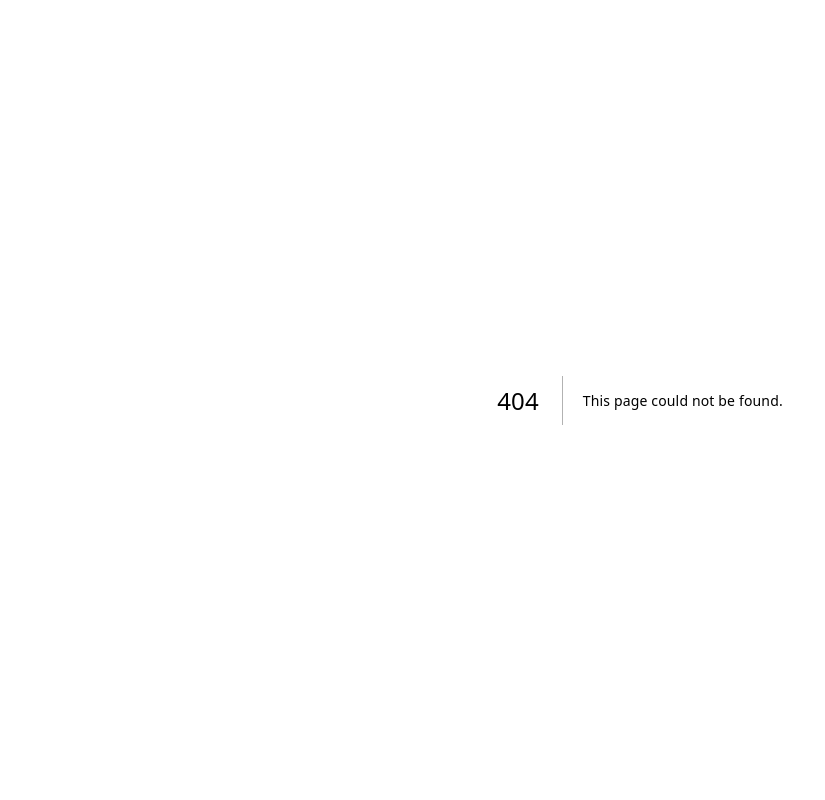
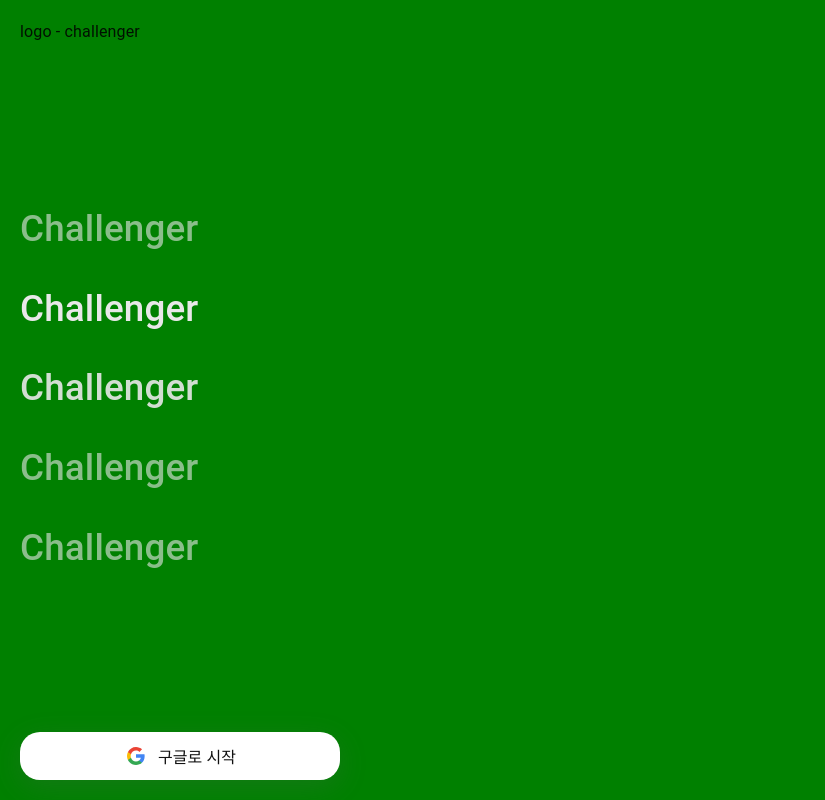
Before and after one commit to FTHON-6TEAM/Challenger-Fe, a Next.js app: page /login in a window 1280 px wide. Before the commit this address had no page. Shown: the whole page, without its empty margins (0-825 px from the left). Built offline with nearby package versions, Linux system fonts and the light colour scheme.

Commit message:
feat: Desgin login page (#8)

```diff
--- /dev/null
+++ b/src/components/challenges/ui/button/GoogleLoginButton.tsx
@@ -0,0 +1,57 @@
+import styled from '@emotion/styled';
+
+export const GoogleLoginButton = ({ login }: { login: () => void }) => {
+  return (
+    <Button onClick={login}>
+      <svg
+        fill="none"
+        height="24"
+        viewBox="0 0 24 24"
+        width="24"
+        xmlns="http://www.w3.org/2000/svg"
+      >
+        <path
+          clipRule="evenodd"
+          d="M20.64 12.2047C20.64 11.5665 20.5827 10.9529 20.4764 10.3638H12V13.8451H16.8436C16.635 14.9701 16.0009 15.9233 15.0477 16.5615V18.8197H17.9564C19.6582 17.2529 20.64 14.9456 20.64 12.2047Z"
+          fill="#4285F4"
+          fillRule="evenodd"
+        ></path>
+        <path
+          clipRule="evenodd"
+          d="M12 21C14.43 21 16.4673 20.1941 17.9564 18.8195L15.0477 16.5613C14.2418 17.1013 13.2109 17.4204 12 17.4204C9.65591 17.4204 7.67182 15.8372 6.96409 13.71H3.95728V16.0418C5.43818 18.9831 8.48182 21 12 21Z"
+          fill="#34A853"
+          fillRule="evenodd"
+        ></path>
+        <path
+          clipRule="evenodd"
+          d="M6.96409 13.7098C6.78409 13.1698 6.68182 12.593 6.68182 11.9998C6.68182 11.4066 6.78409 10.8298 6.96409 10.2898V7.95801H3.95727C3.34773 9.17301 3 10.5476 3 11.9998C3 13.4521 3.34773 14.8266 3.95727 16.0416L6.96409 13.7098Z"
+          fill="#FBBC05"
+          fillRule="evenodd"
+        ></path>
+        <path
+          clipRule="evenodd"
+          d="M12 6.57955C13.3214 6.57955 14.5077 7.03364 15.4405 7.92545L18.0218 5.34409C16.4632 3.89182 14.4259 3 12 3C8.48182 3 5.43818 5.01682 3.95728 7.95818L6.96409 10.29C7.67182 8.16273 9.65591 6.57955 12 6.57955Z"
+          fill="#EA4335"
+          fillRule="evenodd"
+        ></path>
+      </svg>
+      구글로 시작
+    </Button>
+  );
+};
+
+const Button = styled.button`
+  display: flex;
+  gap: 10px;
+  justify-content: center;
+  align-items: center;
+  border: none;
+  color: #111111;
+  background-color: #ffffff;
+  font-size: 16px;
+  padding: 12px 0;
+  width: 100%;
+  max-width: 320px;
+  border-radius: 20px;
+  box-shadow: rgba(100, 100, 111, 0.2) 0 7px 29px 0;
+`;
--- /dev/null
+++ b/src/components/challenges/ui/button/index.ts
@@ -0,0 +1 @@
+export { GoogleLoginButton } from './GoogleLoginButton';
--- /dev/null
+++ b/src/pages/login/index.tsx
@@ -0,0 +1,56 @@
+import styled from '@emotion/styled';
+import { GoogleLoginButton } from '@/src/components/challenges/ui/button';
+import { googleLogin } from '@/src/utils/challenges/google';
+
+const LoginPage = () => {
+  return (
+    <Layer>
+      <Wrapper>
+        <div>logo - challenger</div>
+        <Text>
+          <h1>Challenger</h1>
+          <h1>Challenger</h1>
+          <h1>Challenger</h1>
+          <h1>Challenger</h1>
+          <h1>Challenger</h1>
+        </Text>
+        <GoogleLoginButton login={googleLogin} />
+      </Wrapper>
+    </Layer>
+  );
+};
+
+export default LoginPage;
+
+const Layer = styled.div`
+  width: 100%;
+  height: 100vh;
+  background-color: green;
+`;
+
+const Text = styled.div`
+  color: rgba(232, 232, 232, 0.6);
+  font-weight: 600;
+
+  h1 {
+    font-size: 2.3rem;
+    font-weight: 500;
+  }
+
+  h1:nth-of-type(2) {
+    color: rgba(232, 232, 232, 1);
+  }
+
+  h1:nth-of-type(3) {
+    color: rgba(232, 232, 232, 0.9);
+  }
+`;
+
+const Wrapper = styled.div`
+  width: 100%;
+  height: 100%;
+  padding: 20px;
+  display: flex;
+  flex-direction: column;
+  justify-content: space-between;
+`;
--- /dev/null
+++ b/src/utils/challenges/google/index.ts
@@ -0,0 +1 @@
+export * from './oauth';
--- /dev/null
+++ b/src/utils/challenges/google/oauth.ts
@@ -0,0 +1,13 @@
+export const googleLogin = () => {
+  const params = new URLSearchParams({
+    client_id: process.env.NEXT_PUBLIC_GOOGLE_CLIENT_ID!,
+    redirect_uri: process.env.NEXT_PUBLIC_GOOGLE_CALLBACK_URL!,
+    response_type: 'code',
+    scope: 'openid profile email',
+    access_type: 'offline',
+  });
+
+  const url = 'https://accounts.google.com/o/oauth2/v2/auth';
+
+  window.location.href = `${url}?${params.toString()}`;
+};
```
